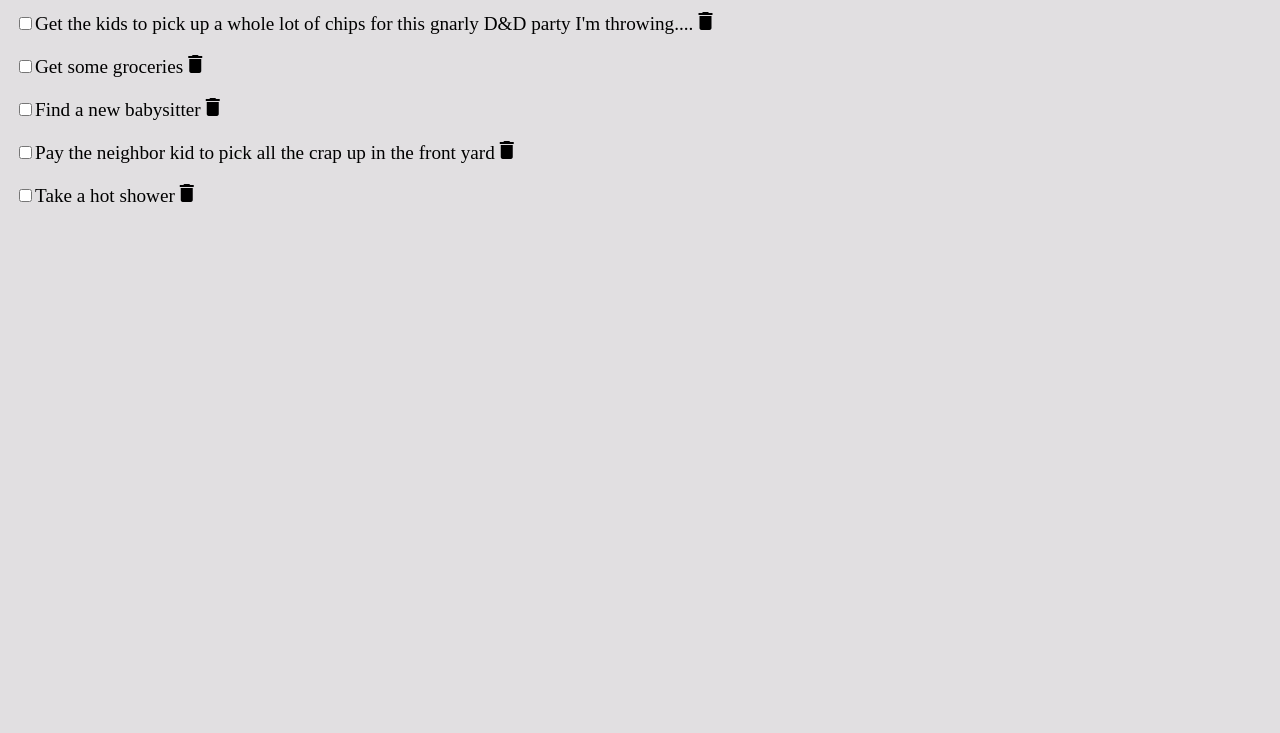
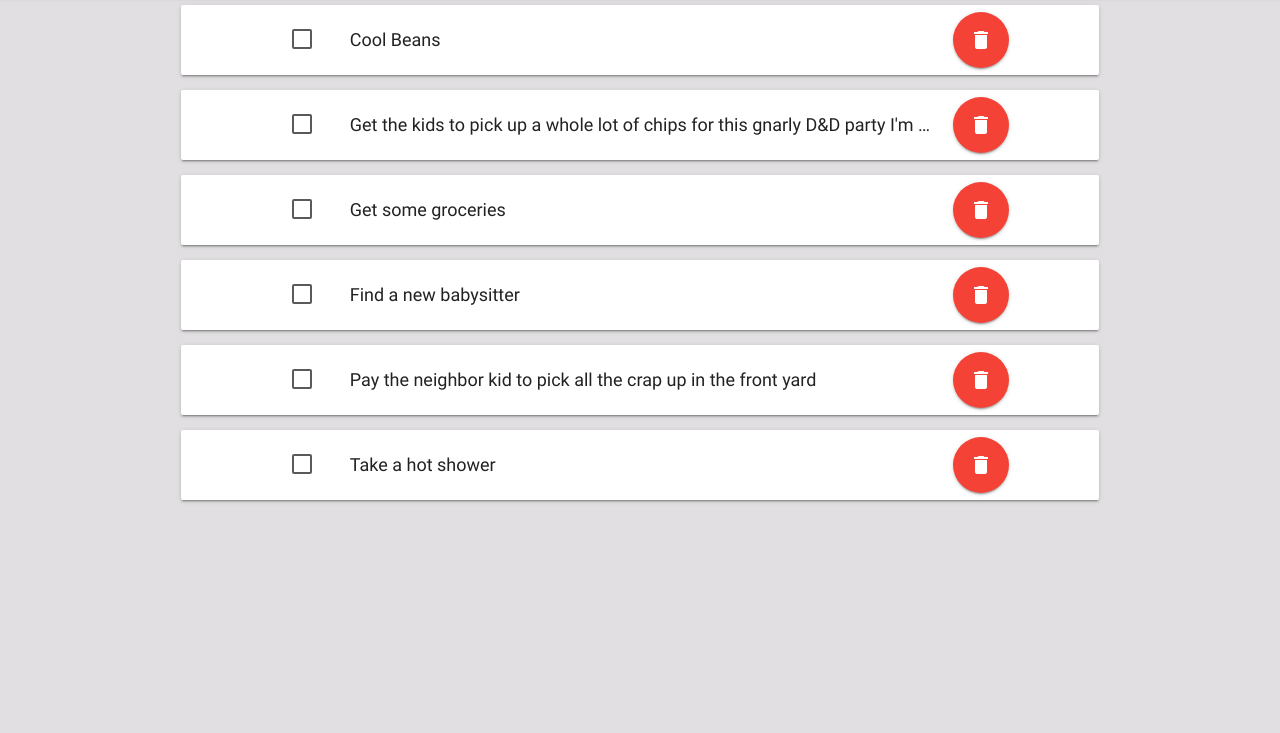
Before and after one commit to creedasaurus/todoWebApp, a plain HTML site: page public/index.html in a window 1280 px wide. Shown: the part 67-800 px from the top of the page. Drawn offline with nearby package versions, Linux system fonts and the light colour scheme; the site is published under a folder, as on GitHub Pages, so addresses that start at the root find nothing.

Commit message:
Ok. I am committing what I have for now. I'm going to pull down the new version from github.

```diff
--- a/public/index.html
+++ b/public/index.html
@@ -4,7 +4,7 @@
     <meta charset="UTF-8">
     <title>ToDo Web App</title>
     <link href="http://fonts.googleapis.com/icon?family=Material+Icons" rel="stylesheet">
-    <link type="text/css" rel="stylesheet" href="/css/materialize.min.css" media="screen,projection"/>
+    <link type="text/css" rel="stylesheet" href="css/materialize.min.css" media="screen,projection"/>
     <meta name="viewport" content="width=device-width, initial-scale=1.0"/>
     <link href="todo_style.css" rel="stylesheet">
 </head>
--- a/server/todo_server.js
+++ b/server/todo_server.js
@@ -31,9 +31,6 @@
 //====================== STATIC FILES =======================
 app.use(express.static(WEB)); //Website Files
 // app.use('/api/student-images', express.static('student-images')); //Student images
-app.get('*', function (req, res) {
-    // res.status(404).sendFile(WEB + '/404Error.html');
-});
 
 
 //====================== START SERVER =======================
```
